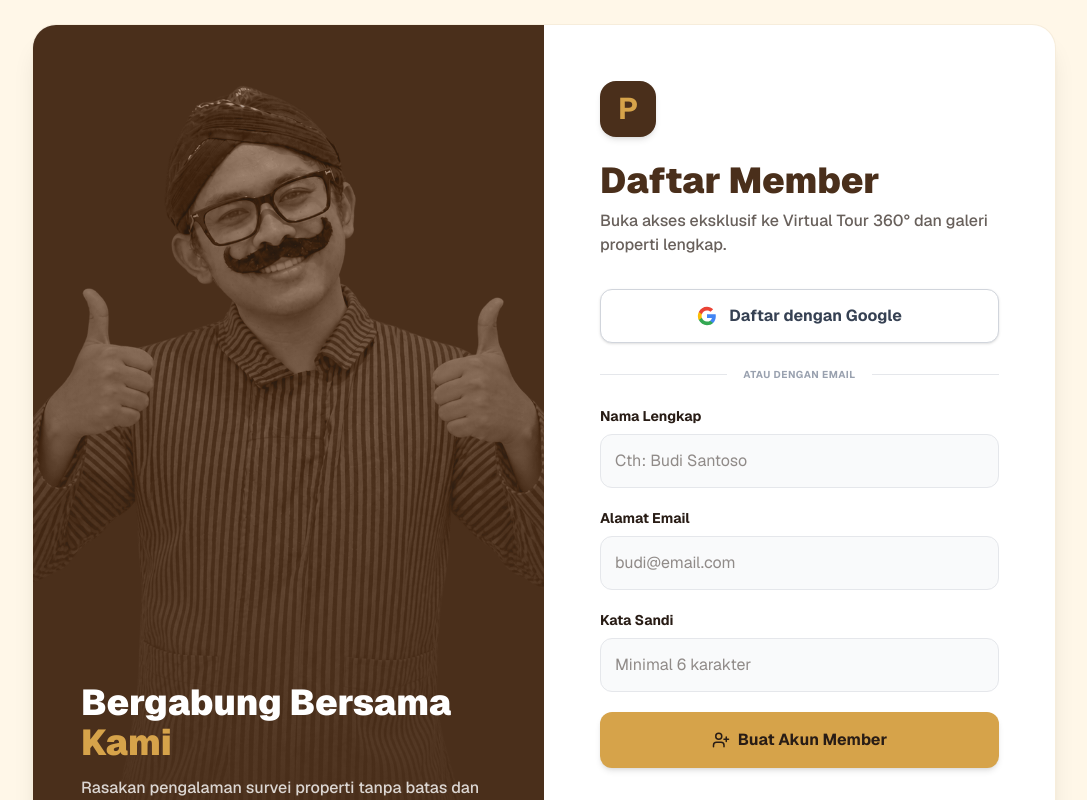
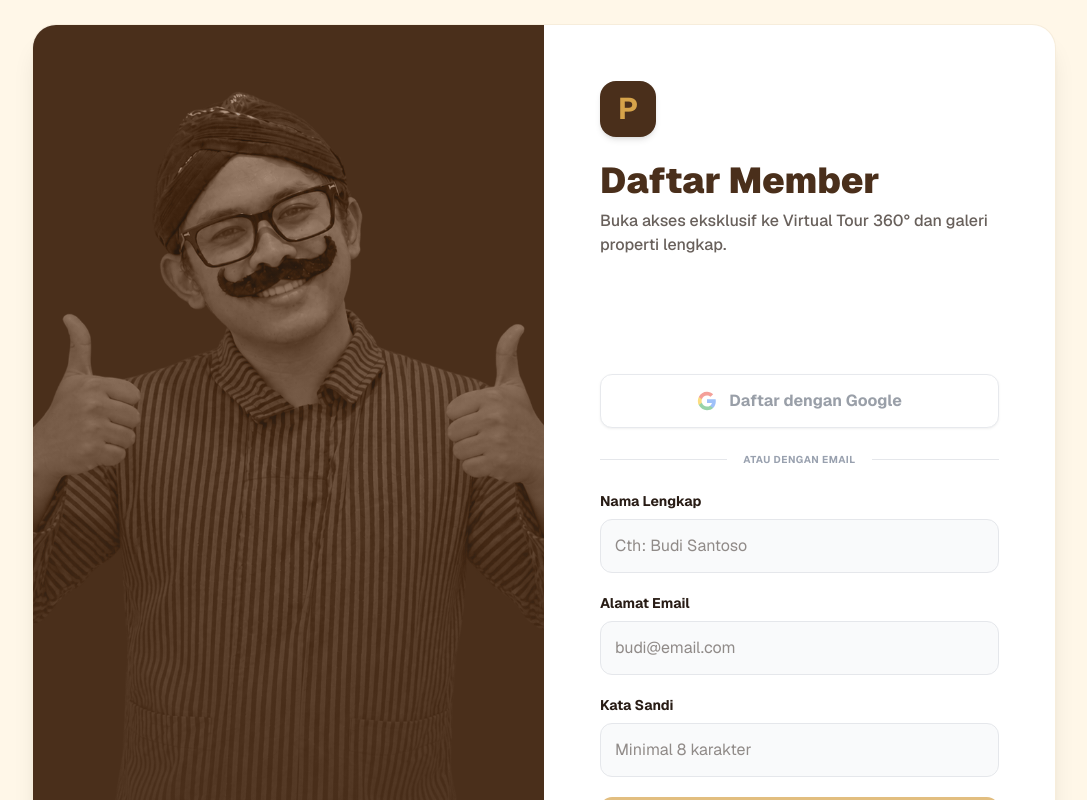
Before and after one commit to ricky99n-oss/pakdegriya, a Next.js app: page /auth/daftar in a window 1280 px wide. Shown: the top 800 px of the page, without its empty margins (96-1183 px from the left). Built offline with nearby package versions, Linux system fonts and the light colour scheme; no server answers.

Commit message:
security: protect registration with Cloudflare Turnstile

```diff
--- a/app/auth/daftar/page.tsx
+++ b/app/auth/daftar/page.tsx
@@ -3,127 +3,68 @@
 import Link from "next/link";
 import Image from "next/image";
 import { useState } from "react";
-import { daftarMemberAction } from "../actions";
+import { daftarMemberAction, verifyHumanAction } from "../actions";
 import { UserPlus, CheckCircle2 } from "lucide-react";
 import { createClient } from "@supabase/supabase-js";
+import TurnstileWidget from "@/components/security/TurnstileWidget";
 
-const supabase = createClient(
-  process.env.NEXT_PUBLIC_SUPABASE_URL!,
-  process.env.NEXT_PUBLIC_SUPABASE_ANON_KEY!
-);
+const supabase = createClient(process.env.NEXT_PUBLIC_SUPABASE_URL!, process.env.NEXT_PUBLIC_SUPABASE_ANON_KEY!);
 
 export default function HalamanDaftar() {
   const [errorMsg, setErrorMsg] = useState("");
   const [successMsg, setSuccessMsg] = useState("");
   const [isLoading, setIsLoading] = useState(false);
+  const [turnstileToken, setTurnstileToken] = useState("");
+  const turnstileConfigured = Boolean(process.env.NEXT_PUBLIC_TURNSTILE_SITE_KEY);
+
+  const ensureHuman = async () => {
+    if (!turnstileConfigured) return true;
+    if (!turnstileToken) { setErrorMsg("Selesaikan verifikasi keamanan terlebih dahulu."); return false; }
+    const result = await verifyHumanAction(turnstileToken);
+    if (!result.success) { setErrorMsg(result.error || "Verifikasi keamanan gagal."); setTurnstileToken(""); return false; }
+    return true;
+  };
 
   const handleGoogle = async () => {
-    setIsLoading(true);
-    setErrorMsg("");
-    setSuccessMsg("");
-
-    const { error } = await supabase.auth.signInWithOAuth({
-      provider: "google",
-      options: {
-        redirectTo: `${window.location.origin}/auth/callback`,
-      },
-    });
-
-    if (error) {
-      setErrorMsg(error.message);
-      setIsLoading(false);
-    }
+    setIsLoading(true); setErrorMsg(""); setSuccessMsg("");
+    if (!(await ensureHuman())) { setIsLoading(false); return; }
+    const { error } = await supabase.auth.signInWithOAuth({ provider: "google", options: { redirectTo: `${window.location.origin}/auth/callback` } });
+    if (error) { setErrorMsg(error.message); setIsLoading(false); }
   };
 
-  const handleSubmit = async (e: React.FormEvent<HTMLFormElement>) => {
-    e.preventDefault();
-    setIsLoading(true);
-    setErrorMsg("");
-    setSuccessMsg("");
-
-    const formData = new FormData(e.currentTarget);
+  const handleSubmit = async (event: React.FormEvent<HTMLFormElement>) => {
+    event.preventDefault(); setIsLoading(true); setErrorMsg(""); setSuccessMsg("");
+    const formData = new FormData(event.currentTarget);
+    formData.set("cf-turnstile-response", turnstileToken);
     const res = await daftarMemberAction(formData);
-
-    if (res?.error) {
-      setErrorMsg(res.error);
-    } else {
-      // Menampilkan pesan sukses dan mengosongkan form
-      setSuccessMsg("Pendaftaran berhasil! Akun Anda telah dibuat.");
-      e.currentTarget.reset();
-    }
+    if (res?.error) { setErrorMsg(res.error); setTurnstileToken(""); }
+    else { setSuccessMsg("Pendaftaran berhasil! Silakan masuk ke akun Anda."); event.currentTarget.reset(); setTurnstileToken(""); }
     setIsLoading(false);
   };
 
   return (
     <div className="min-h-screen flex items-center justify-center bg-[#FFF7E8] p-4 md:p-6 font-sans text-[#281C15]">
       <div className="max-w-5xl w-full bg-white rounded-3xl shadow-xl overflow-hidden flex flex-col md:flex-row-reverse border border-[#D6A34A]/20">
+        <div className="w-full md:w-1/2 p-8 md:p-14 flex flex-col justify-center">
+          <div className="mb-8"><Link href="/" className="inline-flex items-center justify-center w-14 h-14 rounded-2xl bg-[#4A2F1B] text-[#D6A34A] font-bold text-3xl mb-6 shadow-md">P</Link><h1 className="text-3xl md:text-4xl font-black text-[#4A2F1B]">Daftar Member</h1><p className="text-[#281C15]/70 mt-2 font-medium">Buka akses eksklusif ke Virtual Tour 360° dan galeri properti lengkap.</p></div>
+          {errorMsg && <div className="bg-red-50 text-red-600 p-4 rounded-xl text-sm font-bold mb-6 text-center border border-red-200">{errorMsg}</div>}
+          {successMsg && <div className="bg-green-50 text-green-700 p-4 rounded-xl text-sm font-bold mb-6 text-center border border-green-200 flex items-center justify-center gap-2"><CheckCircle2 size={18} /> {successMsg}</div>}
+          <div className="mb-5"><TurnstileWidget onToken={setTurnstileToken} onExpire={() => setErrorMsg("Verifikasi keamanan kedaluwarsa. Silakan ulangi.")} /></div>
 
-        <div className="w-full md:w-1/2 p-8 md:p-14 flex flex-col justify-center">
-          <div className="mb-8">
-            <Link href="/" className="inline-flex items-center justify-center w-14 h-14 rounded-2xl bg-[#4A2F1B] text-[#D6A34A] font-bold text-3xl mb-6 shadow-md hover:scale-105 transition-transform">P</Link>
-            <h1 className="text-3xl md:text-4xl font-black text-[#4A2F1B]">Daftar Member</h1>
-            <p className="text-[#281C15]/70 mt-2 font-medium">Buka akses eksklusif ke Virtual Tour 360° dan galeri properti lengkap.</p>
-          </div>
-
-          {/* NOTIFIKASI ERROR */}
-          {errorMsg && (
-            <div className="bg-red-50 text-red-600 p-4 rounded-xl text-sm font-bold mb-6 text-center border border-red-200 shadow-sm">{errorMsg}</div>
-          )}
-
-          {/* NOTIFIKASI SUKSES */}
-          {successMsg && (
-            <div className="bg-green-50 text-green-700 p-4 rounded-xl text-sm font-bold mb-6 text-center border border-green-200 shadow-sm flex items-center justify-center gap-2">
-              <CheckCircle2 size={18} /> {successMsg}
-            </div>
-          )}
-
-          <button type="button" onClick={handleGoogle} disabled={isLoading} className="w-full flex justify-center items-center gap-3 bg-white text-gray-700 font-bold py-3.5 rounded-xl border border-gray-300 hover:bg-gray-50 transition-all shadow-sm disabled:opacity-50">
-            <svg className="w-5 h-5" viewBox="0 0 24 24">
-              <path fill="#4285F4" d="M22.56 12.25c0-.78-.07-1.53-.2-2.25H12v4.26h5.92c-.26 1.37-1.04 2.53-2.21 3.31v2.77h3.57c2.08-1.92 3.28-4.74 3.28-8.09z" />
-              <path fill="#34A853" d="M12 23c2.97 0 5.46-.98 7.28-2.66l-3.57-2.77c-.98.66-2.23 1.06-3.71 1.06-2.86 0-5.29-1.93-6.16-4.53H2.18v2.84C3.99 20.53 7.7 23 12 23z" />
-              <path fill="#FBBC05" d="M5.84 14.09c-.22-.66-.35-1.36-.35-2.09s.13-1.43.35-2.09V7.07H2.18C1.43 8.55 1 10.22 1 12s.43 3.45 1.18 4.93l2.85-2.22.81-.62z" />
-              <path fill="#EA4335" d="M12 5.38c1.62 0 3.06.56 4.21 1.64l3.15-3.15C17.45 2.09 14.97 1 12 1 7.7 1 3.99 3.47 2.18 7.07l3.66 2.84c.87-2.6 3.3-4.53 6.16-4.53z" />
-            </svg>
+          <button type="button" onClick={handleGoogle} disabled={isLoading || (turnstileConfigured && !turnstileToken)} className="w-full flex justify-center items-center gap-3 bg-white text-gray-700 font-bold py-3.5 rounded-xl border border-gray-300 hover:bg-gray-50 transition-all shadow-sm disabled:opacity-50">
+            <svg className="w-5 h-5" viewBox="0 0 24 24" aria-hidden="true"><path fill="#4285F4" d="M22.56 12.25c0-.78-.07-1.53-.2-2.25H12v4.26h5.92c-.26 1.37-1.04 2.53-2.21 3.31v2.77h3.57c2.08-1.92 3.28-4.74 3.28-8.09z" /><path fill="#34A853" d="M12 23c2.97 0 5.46-.98 7.28-2.66l-3.57-2.77c-.98.66-2.23 1.06-3.71 1.06-2.86 0-5.29-1.93-6.16-4.53H2.18v2.84C3.99 20.53 7.7 23 12 23z" /><path fill="#FBBC05" d="M5.84 14.09c-.22-.66-.35-1.36-.35-2.09s.13-1.43.35-2.09V7.07H2.18C1.43 8.55 1 10.22 1 12s.43 3.45 1.18 4.93l2.85-2.22.81-.62z" /><path fill="#EA4335" d="M12 5.38c1.62 0 3.06.56 4.21 1.64l3.15-3.15C17.45 2.09 14.97 1 12 1 7.7 1 3.99 3.47 2.18 7.07l3.66 2.84c.87-2.6 3.3-4.53 6.16-4.53z" /></svg>
             Daftar dengan Google
           </button>
-
-          <div className="flex items-center my-6">
-            <div className="flex-1 border-t border-gray-200"></div>
-            <span className="px-4 text-[10px] text-gray-400 font-bold uppercase tracking-wider">Atau dengan Email</span>
-            <div className="flex-1 border-t border-gray-200"></div>
-          </div>
-
+          <div className="flex items-center my-6"><div className="flex-1 border-t border-gray-200" /><span className="px-4 text-[10px] text-gray-400 font-bold uppercase tracking-wider">Atau dengan Email</span><div className="flex-1 border-t border-gray-200" /></div>
           <form onSubmit={handleSubmit} className="space-y-5">
-            <div>
-              <label className="block text-sm font-bold text-[#281C15] mb-2">Nama Lengkap</label>
-              <input type="text" name="name" required className="w-full border border-gray-200 p-3.5 rounded-xl bg-gray-50 focus:outline-none focus:border-[#D6A34A] focus:ring-2 focus:ring-[#D6A34A]/20 transition-all text-[#281C15]" placeholder="Cth: Budi Santoso" />
-            </div>
-            <div>
-              <label className="block text-sm font-bold text-[#281C15] mb-2">Alamat Email</label>
-              <input type="email" name="email" required className="w-full border border-gray-200 p-3.5 rounded-xl bg-gray-50 focus:outline-none focus:border-[#D6A34A] focus:ring-2 focus:ring-[#D6A34A]/20 transition-all text-[#281C15]" placeholder="budi@email.com" />
-            </div>
-            <div>
-              <label className="block text-sm font-bold text-[#281C15] mb-2">Kata Sandi</label>
-              <input type="password" name="password" required minLength={6} className="w-full border border-gray-200 p-3.5 rounded-xl bg-gray-50 focus:outline-none focus:border-[#D6A34A] focus:ring-2 focus:ring-[#D6A34A]/20 transition-all text-[#281C15]" placeholder="Minimal 6 karakter" />
-            </div>
-            <button type="submit" disabled={isLoading} className="w-full flex justify-center items-center gap-2 bg-[#D6A34A] text-[#281C15] font-bold py-4 rounded-xl hover:bg-[#c2913b] transition-all shadow-md mt-4 disabled:opacity-70">
-              <UserPlus size={18} /> {isLoading ? "Memproses..." : "Buat Akun Member"}
-            </button>
+            <div><label className="block text-sm font-bold mb-2">Nama Lengkap</label><input type="text" name="name" required autoComplete="name" className="w-full border border-gray-200 p-3.5 rounded-xl bg-gray-50" placeholder="Cth: Budi Santoso" /></div>
+            <div><label className="block text-sm font-bold mb-2">Alamat Email</label><input type="email" name="email" required autoComplete="email" className="w-full border border-gray-200 p-3.5 rounded-xl bg-gray-50" placeholder="budi@email.com" /></div>
+            <div><label className="block text-sm font-bold mb-2">Kata Sandi</label><input type="password" name="password" required minLength={8} autoComplete="new-password" className="w-full border border-gray-200 p-3.5 rounded-xl bg-gray-50" placeholder="Minimal 8 karakter" /></div>
+            <button type="submit" disabled={isLoading || (turnstileConfigured && !turnstileToken)} className="w-full flex justify-center items-center gap-2 bg-[#D6A34A] text-[#281C15] font-bold py-4 rounded-xl hover:bg-[#c2913b] disabled:opacity-70"><UserPlus size={18} /> {isLoading ? "Memproses..." : "Buat Akun Member"}</button>
           </form>
-
-          <div className="mt-8 text-center text-sm font-medium text-[#281C15]/70 border-t border-gray-100 pt-6">
-            Sudah punya akun? <Link href="/auth/masuk" className="text-[#D6A34A] font-bold hover:underline">Masuk di sini</Link>
-          </div>
+          <div className="mt-8 text-center text-sm font-medium text-[#281C15]/70 border-t border-gray-100 pt-6">Sudah punya akun? <Link href="/auth/masuk" className="text-[#D6A34A] font-bold hover:underline">Masuk di sini</Link></div>
         </div>
-
-        <div className="hidden md:block w-full md:w-1/2 relative bg-[#4A2F1B]">
-          <Image src="/images/pakde-2.webp" alt="Daftar Member Pakde Griya" fill className="object-cover opacity-60 mix-blend-luminosity hover:scale-105 transition-transform duration-1000" />
-          <div className="absolute inset-0 bg-gradient-to-t from-[#4A2F1B] via-[#4A2F1B]/40 to-transparent flex flex-col justify-end p-12">
-            <h2 className="text-4xl font-black text-white mb-3">Bergabung Bersama <span className="text-[#D6A34A]">Kami</span></h2>
-            <p className="text-white/80 text-base leading-relaxed font-medium">Rasakan pengalaman survei properti tanpa batas dan temukan investasi terbaik di Dunia bersama Pakde Griya.</p>
-          </div>
-        </div>
-
+        <div className="hidden md:block w-full md:w-1/2 relative bg-[#4A2F1B]"><Image src="/images/pakde-2.webp" alt="Daftar Member Pakde Griya" fill className="object-cover opacity-60 mix-blend-luminosity" /><div className="absolute inset-0 bg-gradient-to-t from-[#4A2F1B] via-[#4A2F1B]/40 to-transparent flex flex-col justify-end p-12"><h2 className="text-4xl font-black text-white mb-3">Bergabung Bersama <span className="text-[#D6A34A]">Kami</span></h2><p className="text-white/80">Rasakan pengalaman survei properti 360° dengan akun yang terlindungi verifikasi anti-bot.</p></div></div>
       </div>
     </div>
   );
```
